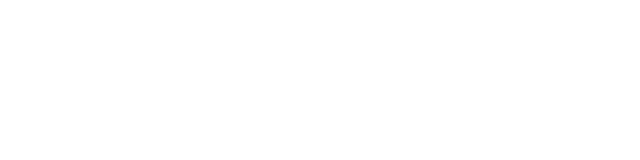
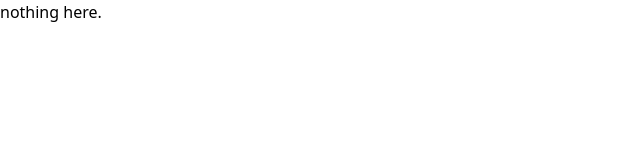
Before and after one commit to Harsheetsharma/MEDIUM-project, a React (Vite) app: page /publish in a window 1280 px wide. Before the commit this address had no page. Shown: the top 160 px of the page, without its empty margins (0-640 px from the left). Built offline with nearby package versions, Linux system fonts and the light colour scheme.

Commit message:
single blog added

```diff
--- a/src/App.tsx
+++ b/src/App.tsx
@@ -3,6 +3,7 @@
 import { Signin } from "./pages/Signin";
 import { Blog } from "./pages/Blog";
 import { Blogs } from "./pages/Blogs";
+import { Publish } from "./pages/Publish";
 
 function App() {
   return (
@@ -13,6 +14,7 @@
           <Route path="/signin" element={<Signin />} />
           <Route path="/blog/:id" element={<Blog />} />
           <Route path="/blogs" element={<Blogs />} />
+          <Route path="/publish" element={<Publish />} />
         </Routes>
       </BrowserRouter>
     </>
--- a/src/components/AppBar.tsx
+++ b/src/components/AppBar.tsx
@@ -10,7 +10,7 @@
         </div>
       </Link>
       <div>
-        <Link>
+        <Link to={"/publish"}>
           <button
             type="button"
             className=" mr-3 text-white bg-green-700 hover:bg-green-800 focus:outline-none focus:ring-4 focus:ring-green-300 font-medium rounded-full text-sm px-5 py-2.5 text-center me-2 mb-2 dark:bg-green-600 dark:hover:bg-green-700 dark:focus:ring-green-800"
--- a/src/pages/Publish.tsx
+++ b/src/pages/Publish.tsx
@@ -0,0 +1,3 @@
+export const Publish = () => {
+  return <div>nothing here.</div>;
+};
```
